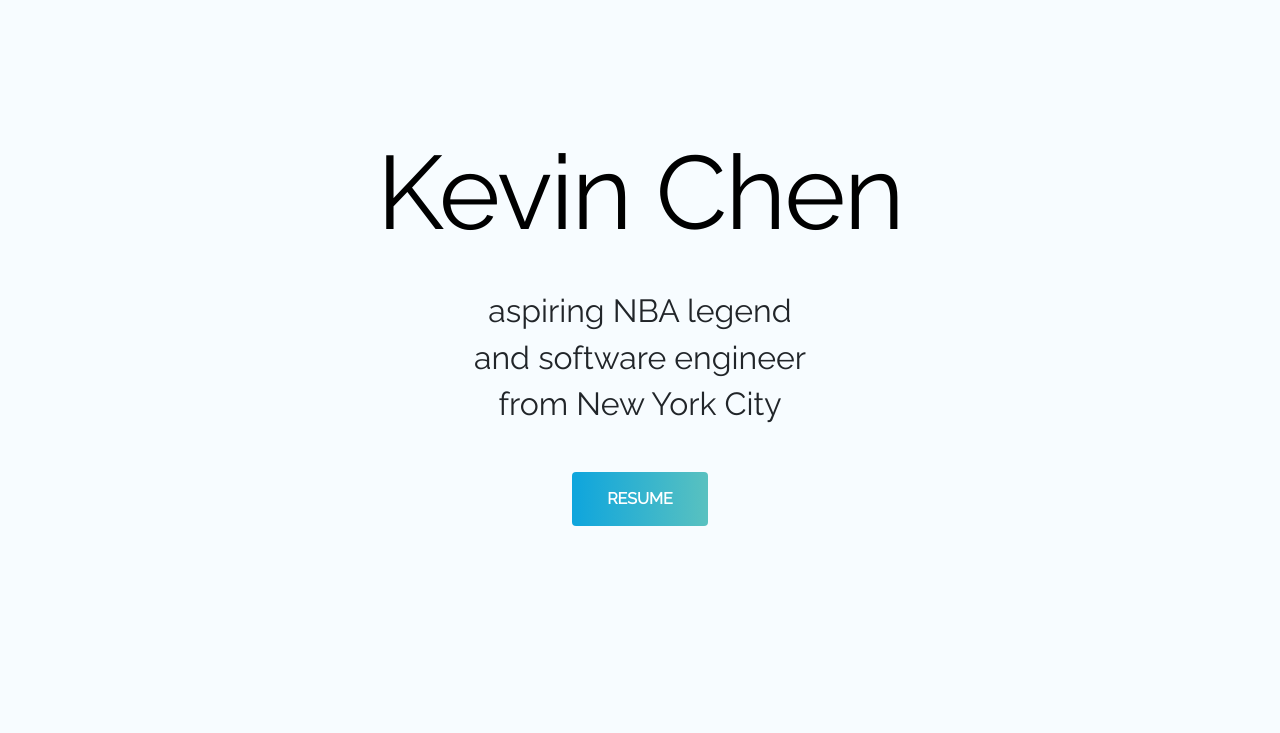
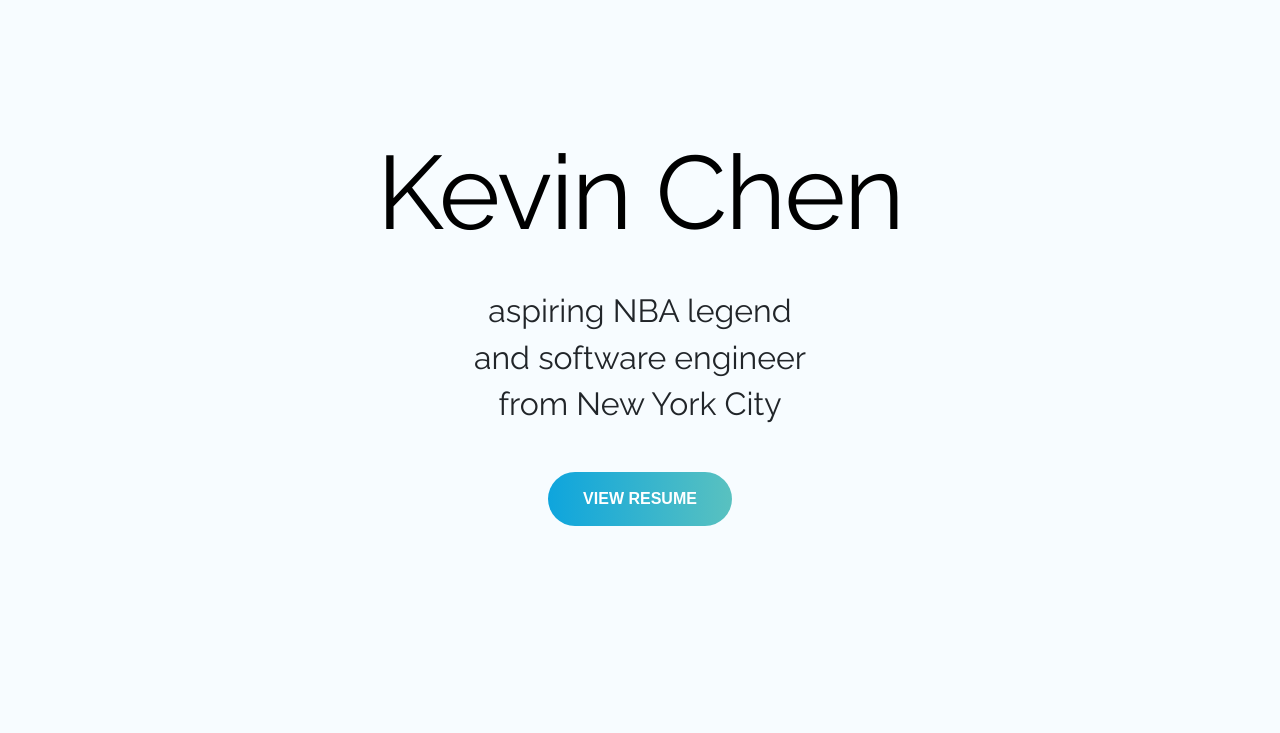
Before and after one commit to kevinchen93/kevinchen93.github.io, a plain HTML site: page index.html in a window 1280 px wide. Shown: the part 67-800 px from the top of the page. Drawn offline with nearby package versions, Linux system fonts and the light colour scheme.

Commit message:
Minor update

```diff
--- a/css/grayscale.css
+++ b/css/grayscale.css
@@ -270,7 +270,9 @@
 #resume-btn {
 	background: linear-gradient(90.68deg, #0ea5dd 0.26%, #5bc2bf 102.37%);
 	border: none;
+	border-radius: 100px;
 	box-shadow: none;
+	font-family: Arial, Helvetica, sans-serif;
 	font-size: 1rem;
 	font-weight: 800;
 	letter-spacing: 0;
@@ -279,6 +281,7 @@
 
 #resume-btn:hover,
 #resume-btn:active {
+	box-shadow: 0 4px 24px 0 rgb(0 0 0 / 16%);
 	color: #ffffff;
 	letter-spacing: 0.125rem;
 }
--- a/index.html
+++ b/index.html
@@ -63,7 +63,7 @@
           <h2 class="mx-auto">and software engineer</h2>
           <h2 class="mx-auto mb-5">from New York City</h2>
           <div class="button-container">
-            <a href="assets/Kevin-Chen-Resume.pdf" id="resume-btn" class="resume-btn btn btn-primary js-scroll-trigger" target="_blank">Resume</a>
+            <a href="assets/Kevin-Chen-Resume.pdf" id="resume-btn" class="resume-btn btn btn-primary js-scroll-trigger" target="_blank">View Resume</a>
           </div>
         </div>
       </div>
@@ -94,7 +94,7 @@
     </section>
 
     <!-- Projects Section -->
-    <section id="projects" class="projects-section bg-light">
+    <section id="projects" class="projects-section">
       <div class="container">
         <h2 class="mb-5 project-header text-center">Projects</h2>
 
```
